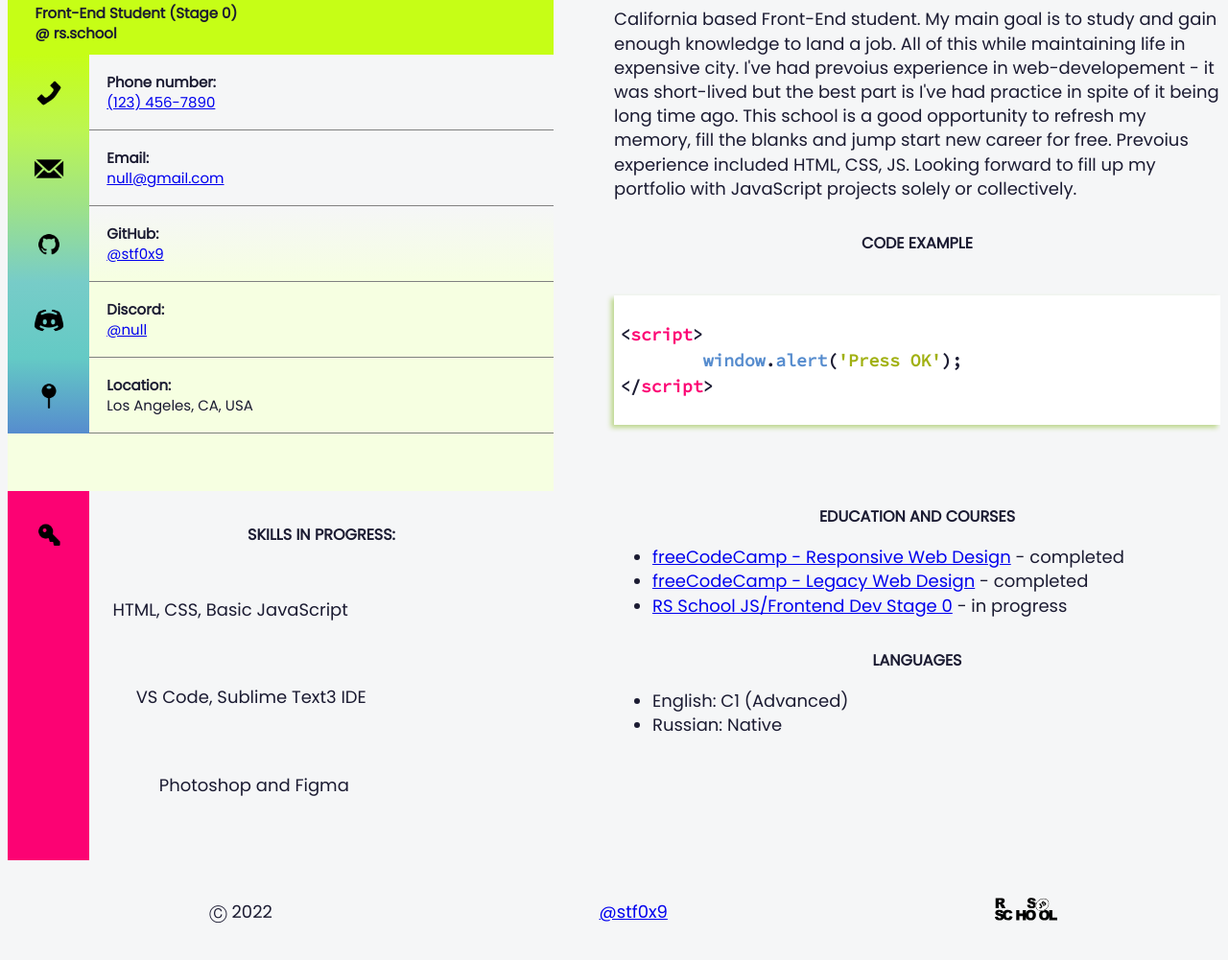
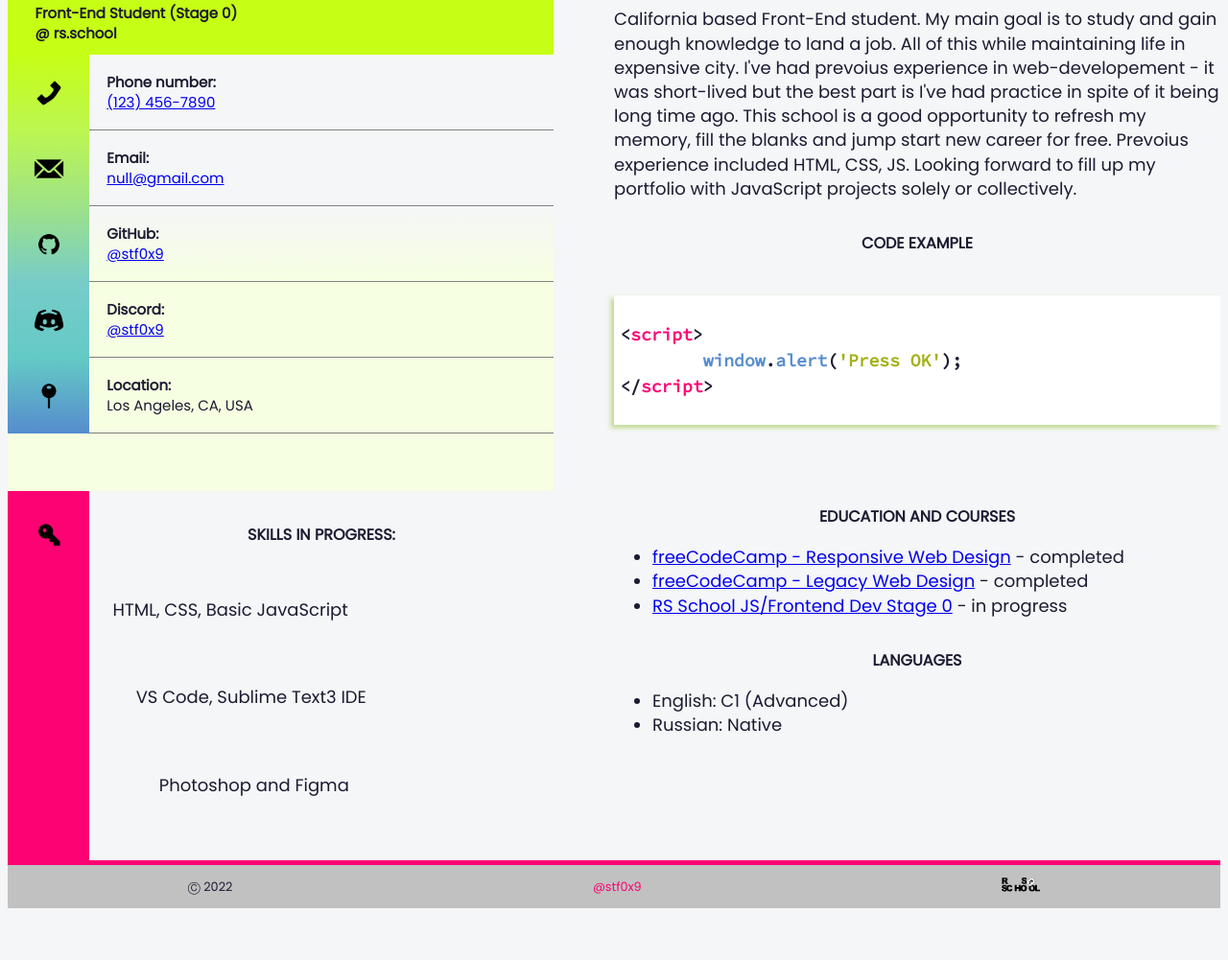
Before and after one commit to stf0x9/rsschool-cv, a plain HTML site: page index.html in a window 1280 px wide. Shown: the part 229-1230 px from the top of the page at 96% size. After the commit the page ends 1184 px from the top, so only its background shows below. Drawn offline with Linux system fonts and the light colour scheme.

Commit message:
feat: add footer, minor doc fixes

```diff
--- a/index.html
+++ b/index.html
@@ -5,7 +5,7 @@
 	<meta charset="UTF-8">
 	<meta http-equiv="X-UA-Compatible" content="IE=edge">
 	<meta name="viewport" content="width=device-width, initial-scale=1.0">
-	<link rel="icon" href="./assets/img/s-icon.png">
+	<link rel="icon" href="./assets/img/s-icon.svg">
 	<link rel="stylesheet" href="./style.css">
 	<link rel="preconnect" href="https://fonts.googleapis.com">
 	<link rel="preconnect" href="https://fonts.gstatic.com" crossorigin>
@@ -64,7 +64,7 @@
 							height="32"></div>
 					<div class="discord-section section-item">
 						<span class="section-span">Discord: </span>
-						<a href="#" target="_blank">@null</a>
+						<a href="discordapp.com/users/stf0x9#7853" target="_blank">@stf0x9</a>
 					</div>
 
 					<div class="location-icon icon-block"><img src="./assets/img/icon-location.png" alt="location-icon" width="32"
@@ -115,8 +115,8 @@
 				<section class="section education" id="education">
 					<h3 class="section-title">Education and courses</h3>
 					<ul>
-						<li><a href="#" target="_blank">freeCodeCamp - Responsive Web Design</a> - completed</li>
-						<li><a href="#" target="_blank">freeCodeCamp - Legacy Web Design</a> - completed</li>
+						<li><a href="https://www.freecodecamp.org/" target="_blank">freeCodeCamp - Responsive Web Design</a> - completed</li>
+						<li><a href="https://www.freecodecamp.org/" target="_blank">freeCodeCamp - Legacy Web Design</a> - completed</li>
 						<li><a href="https://rs.school/js-stage0/" target="_blank">RS School JS/Frontend Dev Stage 0</a> - in progress</li>
 					</ul>
 				</section>
@@ -136,9 +136,9 @@
 		<div class="container footer-container">
 			<ul class="footer-list">
 				<li>Ⓒ 2022</li>
-				<li><a href="#" title="GitHub" target="_blank">@stf0x9</a></li>
+				<li><a href="https://github.com/stf0x9" title="GitHub" target="_blank">@stf0x9</a></li>
 				<li><a href="https://rs.school/js-stage0/" title="rs.school JS-Stage 0" target="_blank"><img
-							src="./assets/img/rs_school_js.svg" alt="RS School logo" width="65" height="65"></a></li>
+							src="./assets/img/rs_school_js.svg" alt="RS School logo" width="40" height="40"></a></li>
 			</ul>
 		</div>
 	</footer>
--- a/style.css
+++ b/style.css
@@ -305,13 +305,23 @@ code .code-yellow {
 	color: rgb(161, 177, 18);
 }
 
-/* .footer-container {
+.footer-container {
+	height: 10%;
 	background-color: rgb(193, 193, 193);
-} */
+}
 
 .footer-list {
 	display: flex;
 	justify-content: space-around;
 	align-items: center;
+	margin: 0;
+	padding: 0;
+	border-top: 5px solid rgb(252, 2, 115);
 	list-style: none;
+	font-size: 0.8rem;
 }
+
+.footer a {
+	color: rgb(252, 2, 115);
+	text-decoration: none;
+}
```
